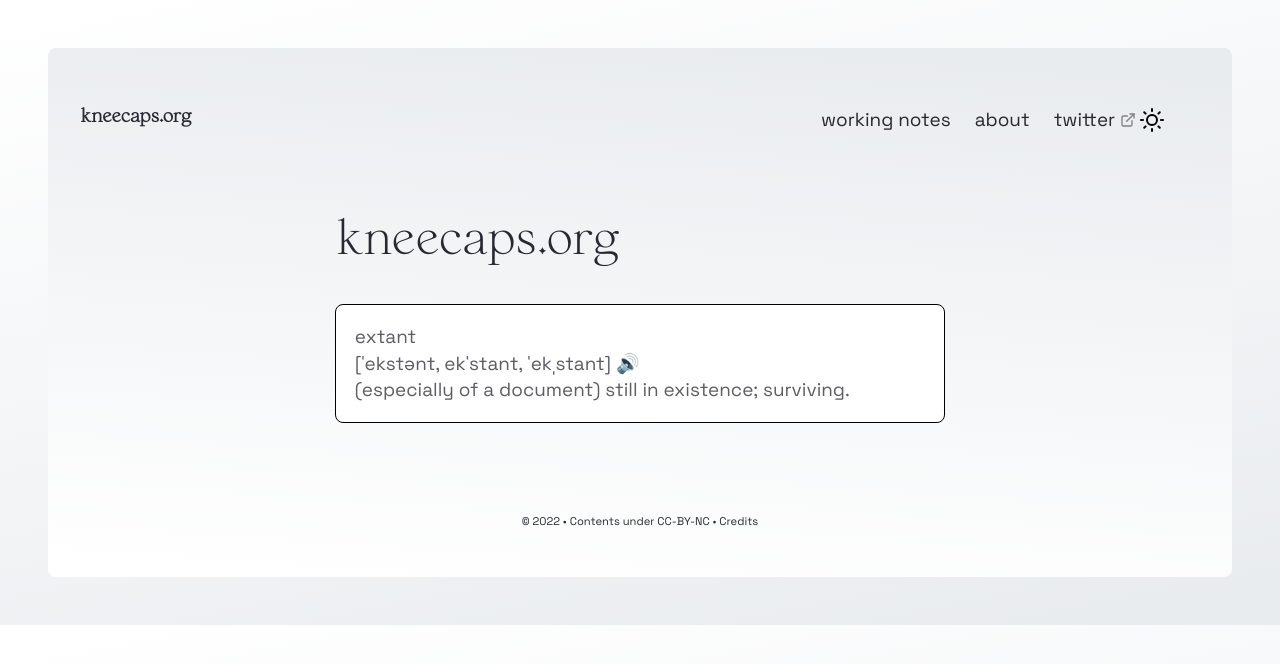
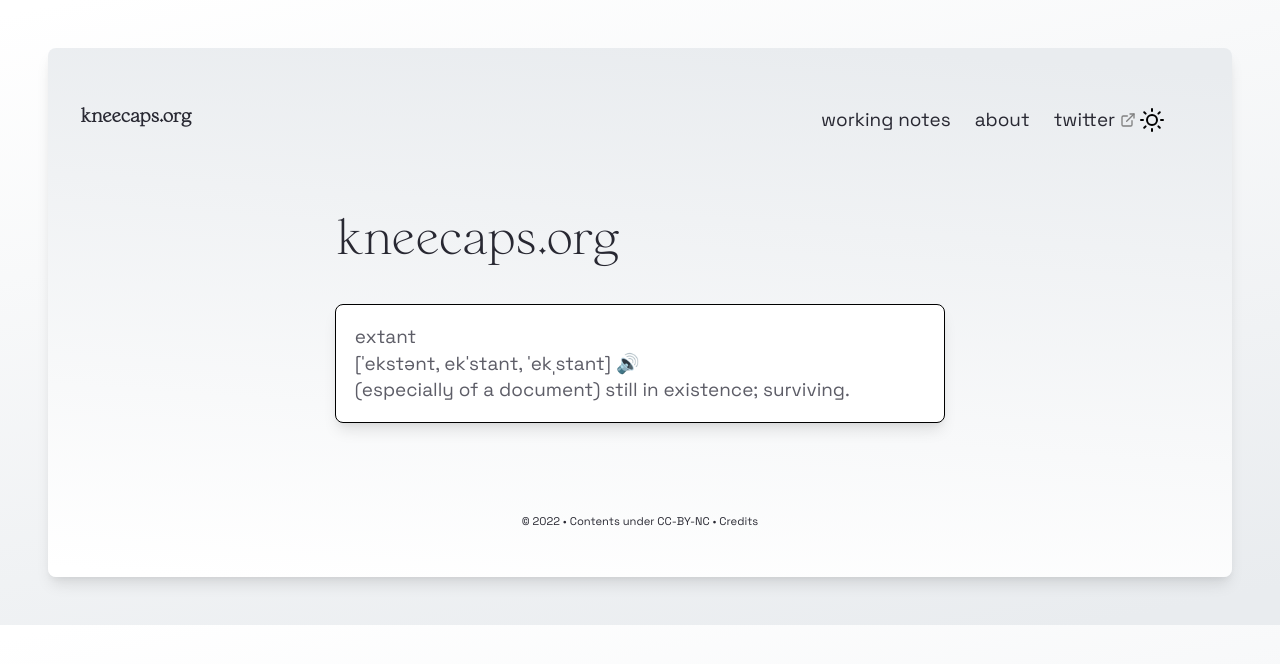
Before and after one commit to 7368697661/old-site, a Jekyll site: the page built from pages/index.md, in a window 1280 px wide. Shown: the top 664 px of the page. Built offline with Jekyll 4.4.1, drawn with Linux system fonts in a browser that asks for light colours.

Commit message:
Update main.css

```diff
--- a/assets/css/main.css
+++ b/assets/css/main.css
@@ -229,11 +229,12 @@ html {
   }
 
 
-.container-qoute {
+  .container-qoute {
     border: 1px solid black;
     border-radius: 8px;
     padding: 1em;
     background: var(--color-bg-main);
+    box-shadow: rgba(0, 0, 0, 0.1) 0px 10px 15px -3px, rgba(0, 0, 0, 0.05) 0px 4px 6px -2px;
 }
 
 article,
@@ -267,6 +268,7 @@ body {
   background: var(--color-bg-inv);
   border-radius: 8px;
   margin: 3rem;
+  box-shadow: rgba(0, 0, 0, 0.1) 0px 10px 15px -3px, rgba(0, 0, 0, 0.05) 0px 4px 6px -2px;
  }
 
 a {
```
